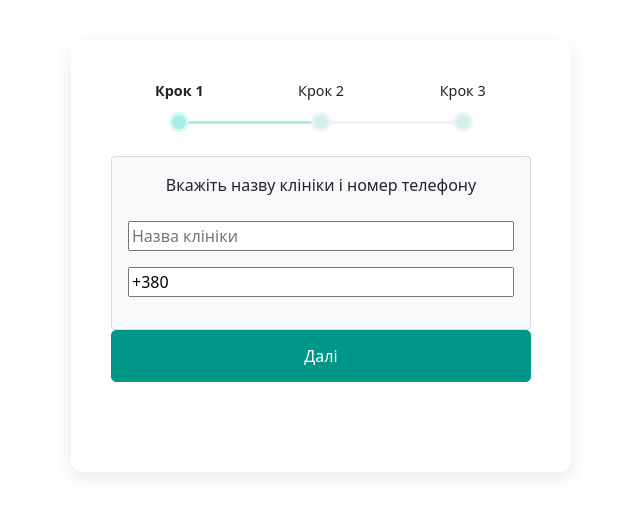
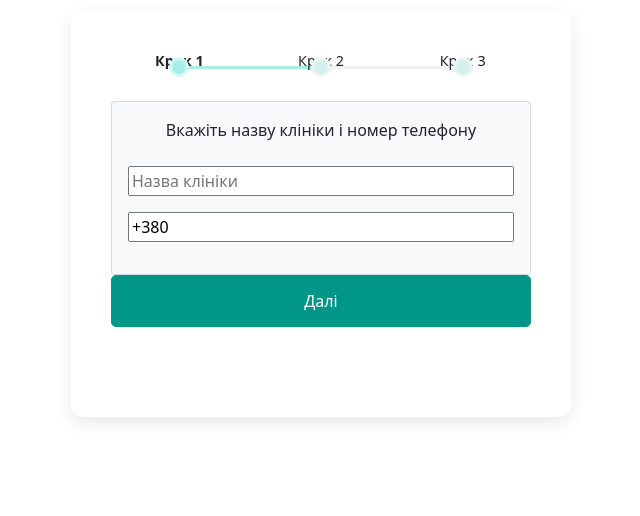
Before and after one commit to Bsokhatiuk/botRegistration, a Flask app: a page that uses templates/base.html in a window 1280 px wide. Shown: the top 516 px of the page, without its empty margins (319-959 px from the left). Run offline with Flask 3, Linux system fonts and the light colour scheme; some libraries are stand-ins or nearby versions.

Commit message:
add fix stepform

```diff
--- a/static/styles/main.css
+++ b/static/styles/main.css
@@ -4,7 +4,7 @@ body{
         #signUpForm {
             max-width: 500px;
             background-color: #ffffff;
-            margin: 40px auto;
+            margin: 10px auto;
             padding: 40px;
             box-shadow: 0px 6px 18px rgb(0 0 0 / 9%);
             border-radius: 12px;
@@ -17,7 +17,7 @@ body{
         #signUpForm .form-header .stepIndicator {
             position: relative;
             flex: 1;
-            padding-bottom: 30px;
+            padding-bottom: 5px;
         }
         #signUpForm .form-header .stepIndicator.active {
             font-weight: 600;
@@ -100,7 +100,7 @@ body{
             cursor: pointer;
             border-radius: 5px;
             flex: 1;
-            margin-top: 5px;
+            margin-top: 10px;
         }
         #signUpForm .form-footer button:hover {
           opacity: 0.8;
```
Also changed, not shown: sqlite_bot.db.
